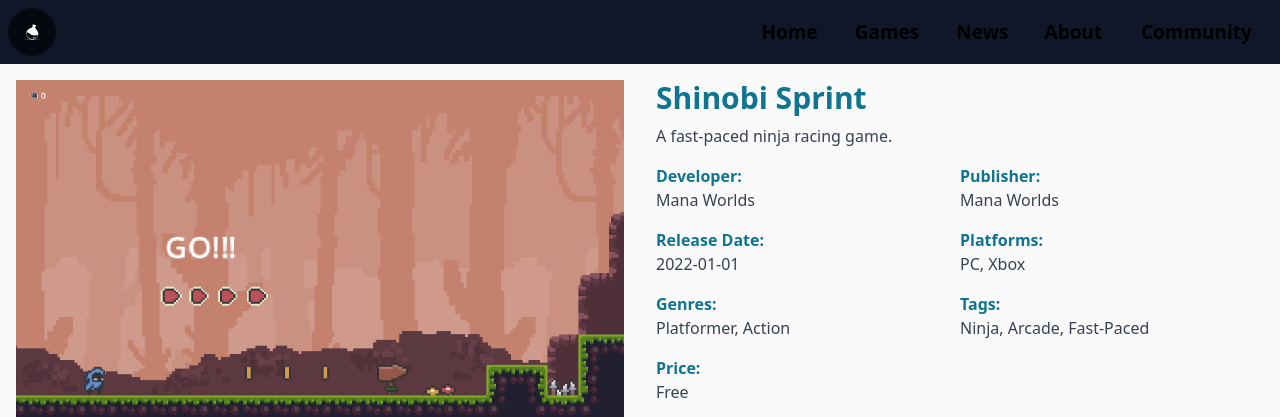
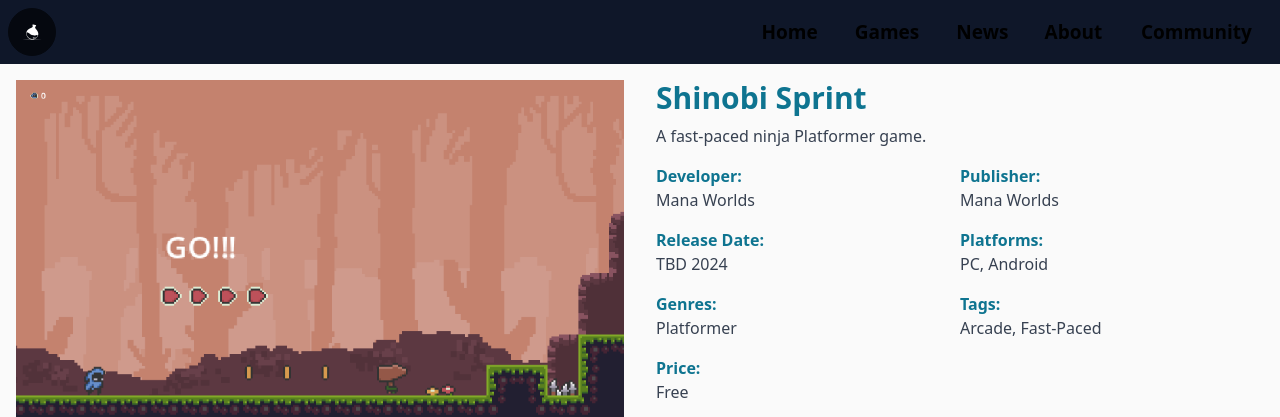
Before and after one commit to AaronPierson/Mana-Worlds, a Next.js app: page /games/shinobi-sprint in a window 1280 px wide. Shown: the top 417 px of the page. Built offline with nearby package versions, Linux system fonts and the light colour scheme; grey boxes are pictures that could not be loaded.

Commit message:
update game, tagline, and fix nav icon error

```diff
--- a/app/games/shinobi-sprint/page.tsx
+++ b/app/games/shinobi-sprint/page.tsx
@@ -3,15 +3,13 @@
 const ShinobiSprintPage = () => {
     const game = {
         title: "Shinobi Sprint",
-        description: "A fast-paced ninja racing game.",
+        description: "A fast-paced ninja Platformer game.",
         developer: "Mana Worlds",
         publisher: "Mana Worlds",
-        releaseDate: "2022-01-01",
-        platforms: ["PC", "Xbox",],
-        genres: ["Platformer", "Action"],
-        tags: ["Ninja", "Arcade", "Fast-Paced"],
-        metacriticScore: 85,
-        userScore: 8.5,
+        releaseDate: "TBD 2024",
+        platforms: ["PC", "Android",],
+        genres: ["Platformer"],
+        tags: [ "Arcade", "Fast-Paced"],
         price: "Free",
         discount: "10%",
         image: '/imgs/games/sprint.png',
@@ -56,16 +54,6 @@
                             <p className="text-gray-700">{game.tags.join(", ")}</p>
                         </div>
                     </div>
-                    {/* <div className="flex mb-4">
-                        <div className="w-1/2">
-                            <p className="text-gray-700 font-bold">Metacritic Score:</p>
-                            <p className="text-gray-700">{game.metacriticScore}</p>
-                        </div>
-                        <div className="w-1/2">
-                            <p className="text-gray-700 font-bold">User Score:</p>
-                            <p className="text-gray-700">{game.userScore}</p>
-                        </div>
-                    </div> */}
                     <div className="flex mb-4">
                         <div className="w-1/2">
                             <p className="text-cyan-700 font-bold">Price:</p>
--- a/app/page.tsx
+++ b/app/page.tsx
@@ -16,7 +16,7 @@
 
             <Image src={logoImage} alt="Mana Worlds" width={500} height={500} />
             <h1 className="text-4xl font-bold">Mana Worlds</h1>
-            <p className="py-6">Innovation in Gaming</p>
+            <p className="py-6">Summoning Worlds, Weaving Stories</p>
           </div>
         </div>
       </section>
--- a/components/Navbar.tsx
+++ b/components/Navbar.tsx
@@ -10,8 +10,8 @@
             <div className="navbar-start">
                 <div className=" dropdown">
                     <label tabIndex={0} className="btn btn-circle swap swap-rotate">
-                        <input type="checkbox" />
-                        <Image className="logo swap-on" src="/imgs/icons/accent1-transparent.png" alt="Mana Worlds" width={32} height={32} />
+                        {/* <input type="checkbox" /> */}
+                        {/* <Image className="logo swap-on" src="/imgs/icons/accent1-transparent.png" alt="Mana Worlds" width={32} height={32} /> */}
                         <Image className="logo swap-off" src="/imgs/icons/white-transparent.png" alt="Mana Worlds" width={32} height={32} />
                         {/* <svg className="swap-off fill-current" xmlns="http://www.w3.org/2000/svg" width="32" height="32" viewBox="0 0 512 512"><path d="M64,384H448V341.33H64Zm0-106.67H448V234.67H64ZM64,128v42.67H448V128Z"/></svg> */}
                         {/* <svg className="swap-on fill-current" xmlns="http://www.w3.org/2000/svg" width="32" height="32" viewBox="0 0 512 512"><polygon points="400 145.49 366.51 112 256 222.51 145.49 112 112 145.49 222.51 256 112 366.51 145.49 400 256 289.49 366.51 400 400 366.51 289.49 256 400 145.49"/></svg> */}
```
